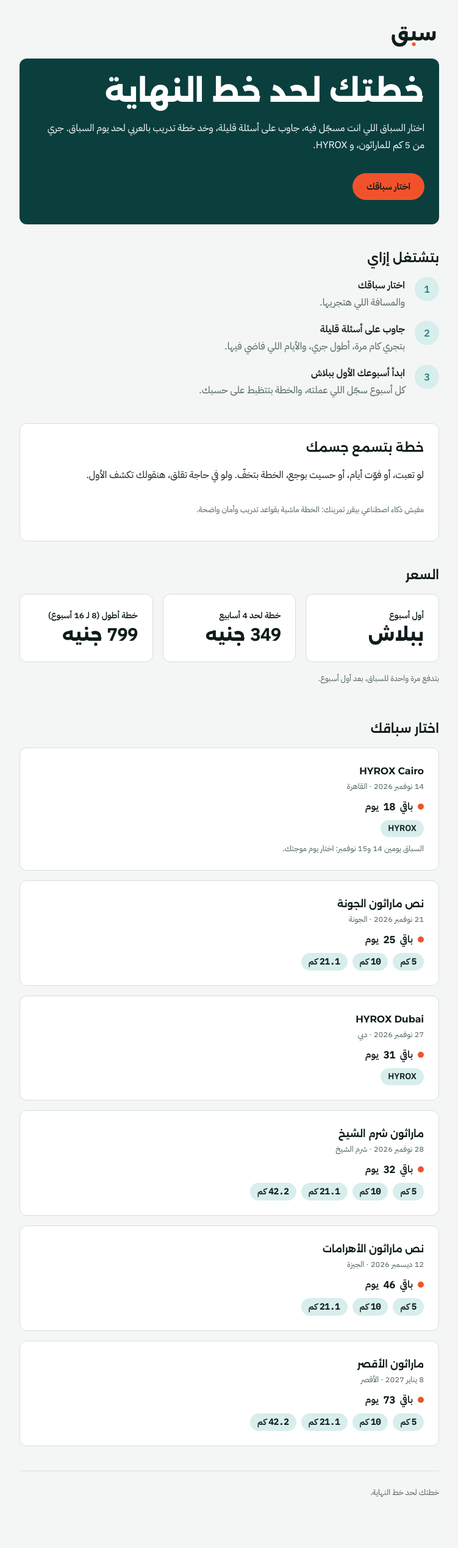
After one commit to moustafasayed068/sabaq, a Django app: page / in a window 1280 px wide. The commit adds this page. Shown: the whole page at 61% size, without its empty margins (264-1015 px from the left). Run offline with Django 5.2, Linux system fonts and the light colour scheme; data comes from the database, SQL or seed files in the repository; parts of the project's set-up code (start-up, migrations or seed data) failed here and were passed over.

Commit message:
Add landing page with upcoming races and "اختار سباقك"
- / shows the idea, how it works, the test prices from docs/product.md
  and the upcoming races (2 queries) with countdown and distances.
- apps/core/formatting.py is the one place for UI dates and numbers
  (Arabic month names, Western digits, Egyptian countdown wording);
  template filters ar_date, km, num, days_left keep numbers LTR-isolated.

Co-Authored-By: Claude Opus 5.5 <noreply@anthropic.com>
Claude-Session: https://claude.ai/code/session_01CehQdYaLcFU3xo3Fmhtetk

```diff
--- /dev/null
+++ b/apps/core/formatting.py
@@ -0,0 +1,42 @@
+"""One place to format dates and numbers for the UI: Arabic words, Western digits."""
+
+from datetime import date
+
+MONTHS_AR = (
+    "يناير", "فبراير", "مارس", "أبريل", "مايو", "يونيو",
+    "يوليو", "أغسطس", "سبتمبر", "أكتوبر", "نوفمبر", "ديسمبر",
+)  # fmt: skip
+WEEKDAYS_AR = ("الاتنين", "التلات", "الأربع", "الخميس", "الجمعة", "السبت", "الأحد")
+
+
+def date_ar(d: date, *, weekday: bool = False, year: bool = True) -> str:
+    """12 ديسمبر 2026 (or الجمعة 12 ديسمبر)."""
+    text = f"{d.day} {MONTHS_AR[d.month - 1]}"
+    if year:
+        text += f" {d.year}"
+    if weekday:
+        text = f"{WEEKDAYS_AR[d.weekday()]} {text}"
+    return text
+
+
+def km_ar(km: float) -> str:
+    """21.1 كم, 5 كم (no trailing .0)."""
+    text = f"{km:.1f}".removesuffix(".0")
+    return f"{text} كم"
+
+
+def days_until(today: date, d: date) -> int:
+    return (d - today).days
+
+
+def days_left_ar(n: int) -> tuple[str, str]:
+    """(number, words) for a countdown in Egyptian Arabic: النهارده, بكرة, يومين, 3 أيام, 11 يوم."""
+    if n <= 0:
+        return ("", "النهارده")
+    if n == 1:
+        return ("", "بكرة")
+    if n == 2:
+        return ("", "باقي يومين")
+    if n <= 10:
+        return (str(n), "أيام")
+    return (str(n), "يوم")
--- /dev/null
+++ b/apps/core/templatetags/sabaq.py
@@ -0,0 +1,41 @@
+from datetime import date
+from decimal import Decimal
+
+from django import template
+from django.utils.html import format_html
+from django.utils.safestring import SafeString
+
+from apps.core.formatting import date_ar, days_left_ar, km_ar
+
+register = template.Library()
+
+
+@register.filter
+def ar_date(value: date) -> str:
+    return date_ar(value)
+
+
+@register.filter
+def ar_date_short(value: date) -> str:
+    return date_ar(value, weekday=True, year=False)
+
+
+@register.filter
+def km(value: float | Decimal) -> SafeString:
+    """Distance with its number LTR-isolated: <span class="num">21.1</span> كم."""
+    number, unit = km_ar(float(value)).split(" ")
+    return format_html('<span class="num">{}</span> {}', number, unit)
+
+
+@register.filter
+def num(value: object) -> SafeString:
+    return format_html('<span class="num">{}</span>', value)
+
+
+@register.filter
+def days_left(value: int) -> SafeString:
+    """باقي <span class="num">25</span> يوم, or بكرة / النهارده."""
+    number, words = days_left_ar(value)
+    if not number:
+        return format_html("{}", words)
+    return format_html('باقي <span class="num">{}</span> {}', number, words)
--- /dev/null
+++ b/apps/races/urls.py
@@ -0,0 +1,6 @@
+from django.urls import path
+
+from apps.races import views
+
+app_name = "races"
+urlpatterns = [path("", views.landing, name="landing")]
--- /dev/null
+++ b/apps/races/views.py
@@ -0,0 +1,31 @@
+from dataclasses import dataclass
+
+from django.http import HttpRequest, HttpResponse
+from django.shortcuts import render
+from django.utils import timezone
+from django.views.decorators.http import require_GET
+
+from apps.core.formatting import days_until
+from apps.races.models import Race
+from apps.races.selectors import upcoming_races
+
+# Test prices from docs/product.md (EGP). Payments (M2) will own the real price list.
+PRICE_SHORT_EGP = 349
+PRICE_LONG_EGP = 799
+
+
+@dataclass(frozen=True)
+class RaceCard:
+    race: Race
+    days_left: int
+
+
+@require_GET
+def landing(request: HttpRequest) -> HttpResponse:
+    today = timezone.localdate()
+    cards = [RaceCard(r, days_until(today, r.date)) for r in upcoming_races(today)]
+    return render(
+        request,
+        "races/landing.html",
+        {"cards": cards, "price_short": PRICE_SHORT_EGP, "price_long": PRICE_LONG_EGP},
+    )
--- a/sabaq/urls.py
+++ b/sabaq/urls.py
@@ -4,6 +4,7 @@ from django.urls import URLPattern, URLResolver, include, path
 
 urlpatterns: list[URLPattern | URLResolver] = [
     path("", include("apps.core.urls")),
+    path("", include("apps.races.urls")),
     path(settings.ADMIN_URL, admin.site.urls),
 ]
 
--- a/static/css/base.css
+++ b/static/css/base.css
@@ -110,3 +110,25 @@ p { margin: 0 0 var(--space-4); }
 .dot { display: inline-block; width: 10px; height: 10px; border-radius: 50%; background: var(--coral); }
 
 @media (prefers-reduced-motion: reduce) { * { transition: none !important; animation: none !important; } }
+
+/* landing */
+.hero .display { font-size: 40px; line-height: 52px; }
+@media (min-width: 600px) { .hero .display { font-size: 48px; line-height: 60px; } }
+.steps { list-style: none; counter-reset: step; margin: 0; padding: 0; display: grid; gap: var(--space-4); }
+.steps li { counter-increment: step; display: grid; grid-template-columns: 40px 1fr; column-gap: var(--space-4); }
+.steps li::before {
+  content: counter(step); grid-row: span 2; width: 40px; height: 40px; border-radius: 50%;
+  display: grid; place-items: center; background: var(--faience-soft); color: var(--faience);
+  font-family: var(--font-mono); font-weight: 500;
+}
+.steps li span { color: var(--ink-muted); }
+.prices { display: grid; gap: var(--space-4); }
+@media (min-width: 600px) { .prices { grid-template-columns: repeat(3, 1fr); } }
+.prices .card p { margin: 0; }
+.race-card { display: grid; gap: var(--space-2); }
+.race-card p { margin: 0; }
+.race-countdown { font-weight: 600; display: flex; align-items: center; gap: var(--space-2); }
+.tag {
+  display: inline-block; padding: 2px 12px; border-radius: var(--radius-pill);
+  background: var(--faience-soft); color: var(--ink); font-size: 14px; line-height: 24px; font-weight: 600;
+}
--- /dev/null
+++ b/templates/races/_race_card.html
@@ -0,0 +1,14 @@
+{% load i18n sabaq %}
+<article class="card race-card">
+  <div class="race-card-head">
+    <h3>{{ card.race.name }}</h3>
+    <p class="caption">{{ card.race.date|ar_date }}{% if card.race.city %} · {{ card.race.city }}{% endif %}</p>
+  </div>
+  <p class="race-countdown"><span class="dot" aria-hidden="true"></span> {{ card.days_left|days_left }}</p>
+  {% if card.race.kind == "hyrox" %}
+    <ul class="chips"><li class="tag">HYROX</li></ul>
+  {% else %}
+    <ul class="chips">{% for d in card.race.distances.all %}<li class="tag">{{ d.distance_km|km }}</li>{% endfor %}</ul>
+  {% endif %}
+  {% if card.race.note %}<p class="caption">{{ card.race.note }}</p>{% endif %}
+</article>
--- /dev/null
+++ b/templates/races/landing.html
@@ -0,0 +1,45 @@
+{% extends "base.html" %}
+{% load i18n sabaq %}
+{% block title %}{% translate "خطتك لحد خط النهاية" %}{% endblock %}
+{% block content %}
+<section class="band hero stack">
+  <h1 class="display">{% translate "خطتك لحد خط النهاية" %}</h1>
+  <p>{% translate "اختار السباق اللي انت مسجّل فيه، جاوب على أسئلة قليلة، وخد خطة تدريب بالعربي لحد يوم السباق. جري من 5 كم للماراثون، و HYROX." %}</p>
+  <p><a class="btn btn-race" href="#races">{% translate "اختار سباقك" %}</a></p>
+</section>
+
+<section class="stack" aria-labelledby="how">
+  <h2 id="how">{% translate "بتشتغل إزاي" %}</h2>
+  <ol class="steps">
+    <li><strong>{% translate "اختار سباقك" %}</strong><span>{% translate "والمسافة اللي هتجريها." %}</span></li>
+    <li><strong>{% translate "جاوب على أسئلة قليلة" %}</strong><span>{% translate "بتجري كام مرة، أطول جري، والأيام اللي فاضي فيها." %}</span></li>
+    <li><strong>{% translate "ابدأ أسبوعك الأول ببلاش" %}</strong><span>{% translate "كل أسبوع سجّل اللي عملته، والخطة بتتظبط على حسبك." %}</span></li>
+  </ol>
+</section>
+
+<section class="card stack" aria-labelledby="safe">
+  <h2 id="safe">{% translate "خطة بتسمع جسمك" %}</h2>
+  <p>{% translate "لو تعبت، أو فوّت أيام، أو حسيت بوجع، الخطة بتخفّ. ولو في حاجة تقلق، هنقولك تكشف الأول." %}</p>
+  <p class="caption">{% translate "مفيش ذكاء اصطناعي بيقرر تمرينك: الخطة ماشية بقواعد تدريب وأمان واضحة." %}</p>
+</section>
+
+<section class="stack" aria-labelledby="price">
+  <h2 id="price">{% translate "السعر" %}</h2>
+  <div class="prices">
+    <div class="card"><p class="label">{% translate "أول أسبوع" %}</p><p class="title">{% translate "ببلاش" %}</p></div>
+    <div class="card"><p class="label">{% translate "خطة لحد 4 أسابيع" %}</p><p class="title">{{ price_short|num }} {% translate "جنيه" %}</p></div>
+    <div class="card"><p class="label">{% translate "خطة أطول (8 لـ 16 أسبوع)" %}</p><p class="title">{{ price_long|num }} {% translate "جنيه" %}</p></div>
+  </div>
+  <p class="caption">{% translate "بتدفع مرة واحدة للسباق، بعد أول أسبوع." %}</p>
+</section>
+
+<section id="races" class="stack" aria-labelledby="races-title">
+  <h2 id="races-title">{% translate "اختار سباقك" %}</h2>
+  {% for card in cards %}
+    {% include "races/_race_card.html" %}
+  {% empty %}
+    {% translate "مفيش سباقات جاية دلوقتي. ارجعلنا قريب." as empty_text %}
+    {% include "components/notice.html" with text=empty_text %}
+  {% endfor %}
+</section>
+{% endblock %}
```
Also changed, not shown: apps/races/tests/test_landing.py (added, +56 -0 lines), docs/roadmap.md (+1 -1 lines), apps/core/templatetags/__init__.py (added).
